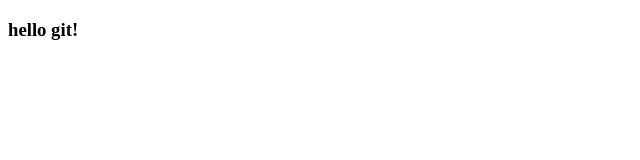
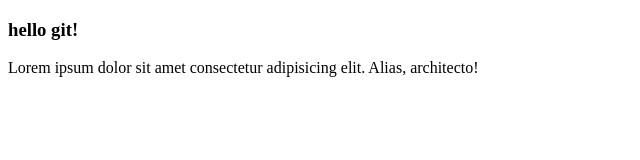
Before and after one commit to bagger22/lesson-git-second, a plain HTML site: page index.html in a window 1280 px wide. Shown: the whole page, without its empty margins (0-640 px from the left). Drawn offline with Linux system fonts and the light colour scheme.

Commit message:
added text

```diff
--- a/index.html
+++ b/index.html
@@ -7,5 +7,6 @@
 </head>
 <body>
     <h3>hello git!</h3>
+    <p>Lorem ipsum dolor sit amet consectetur adipisicing elit. Alias, architecto!</p>
 </body>
 </html>
```
